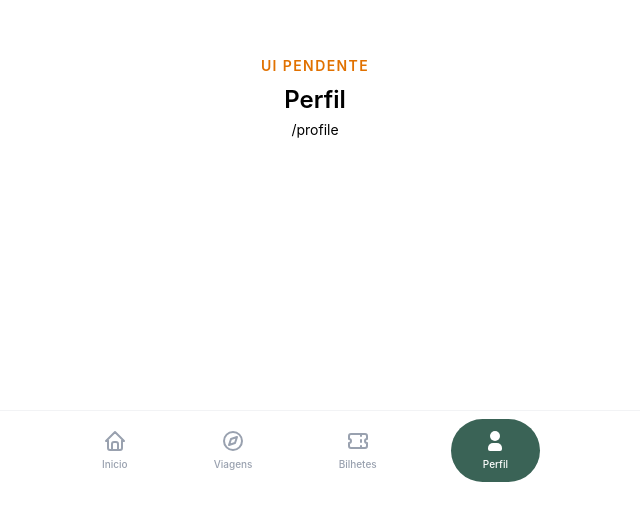
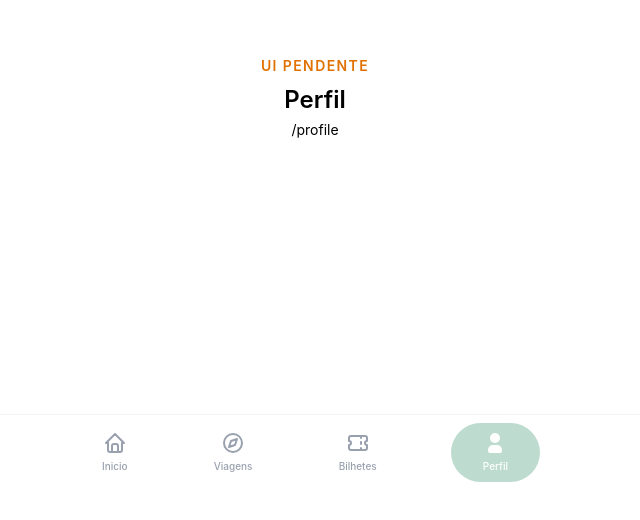
Before and after one commit to c-trip/c-trip-app, a React (Vite) app: page /profile in a window 1280 px wide. Shown: the part 302-822 px from the top of the page, without its empty margins (325-965 px from the left). Built offline with nearby package versions, Linux system fonts and the light colour scheme.

Commit message:
feat(tabbar): use lighter green for active tab background

```diff
--- a/src/components/BottomTabBar.tsx
+++ b/src/components/BottomTabBar.tsx
@@ -35,7 +35,7 @@ export default function BottomTabBar() {
               key={tab.path}
               onClick={() => navigate(tab.path)}
               className={`flex flex-col items-center gap-1 rounded-full transition-all ${
-                active ? 'bg-green-gradient-end px-8 py-2.5' : 'px-3 py-2'
+                active ? 'bg-[#bddbcf] px-8 py-2' : 'px-3 py-2'
               }`}
             >
               <Icon className={`h-6 w-6 ${active ? 'text-white' : 'text-gray-400'}`} />
```
